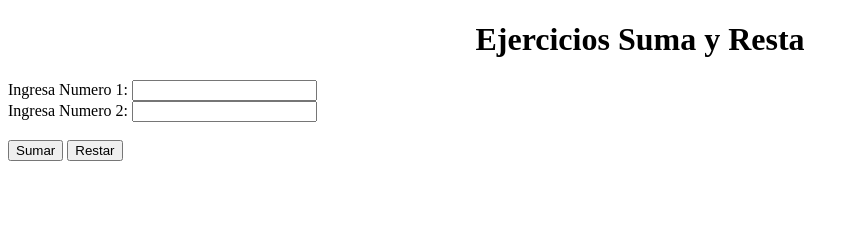
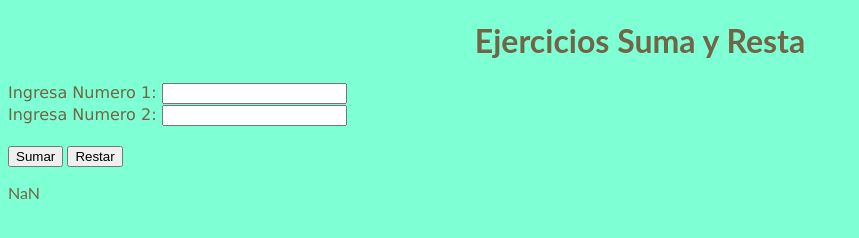
Before and after one commit to sen-fiorella/EjerciciosJavaScript-JS01, a website with bundled scripts: page src/index.html in a window 1280 px wide. Both pictures are taken after a click on the button "Sumar". Shown: the whole page, without its empty margins (0-859 px from the left). Built offline with nearby package versions, Linux system fonts and the light colour scheme.

Commit message:
modules, import, export ,css

```diff
--- a/src/index.html
+++ b/src/index.html
@@ -3,7 +3,7 @@
 <head>
     <meta charset="UTF-8">
     <meta name="viewport" content="width=device-width, initial-scale=1.0">
-    <link rel="stylesheet" href="style.css">
+    <link rel="stylesheet" href="./style.css">
     <title>Document</title>
 </head>
 <body>
--- a/src/main.js
+++ b/src/main.js
@@ -10,13 +10,13 @@ const btnRestar = document.getElementById('btnR');
 btnSumar.addEventListener('click', () => {
   const a = parseInt(numberOne.value);
   const b = parseInt(numbreTwo.value);
-  result = suma(a,b);
+  const result = suma(a,b);
   document.getElementById('result').innerHTML= result;
 });
 
 btnRestar.addEventListener('click', () => {
   const a = parseInt(numberOne.value);
   const b = parseInt(numbreTwo.value);
-  result = resta(a,b);
+  const result = resta(a,b);
   document.getElementById('result').innerHTML= result;
 });
```
Also changed, not shown: package.json (+6 -2 lines), src/style.css (renamed from style.css), 2 other files.
